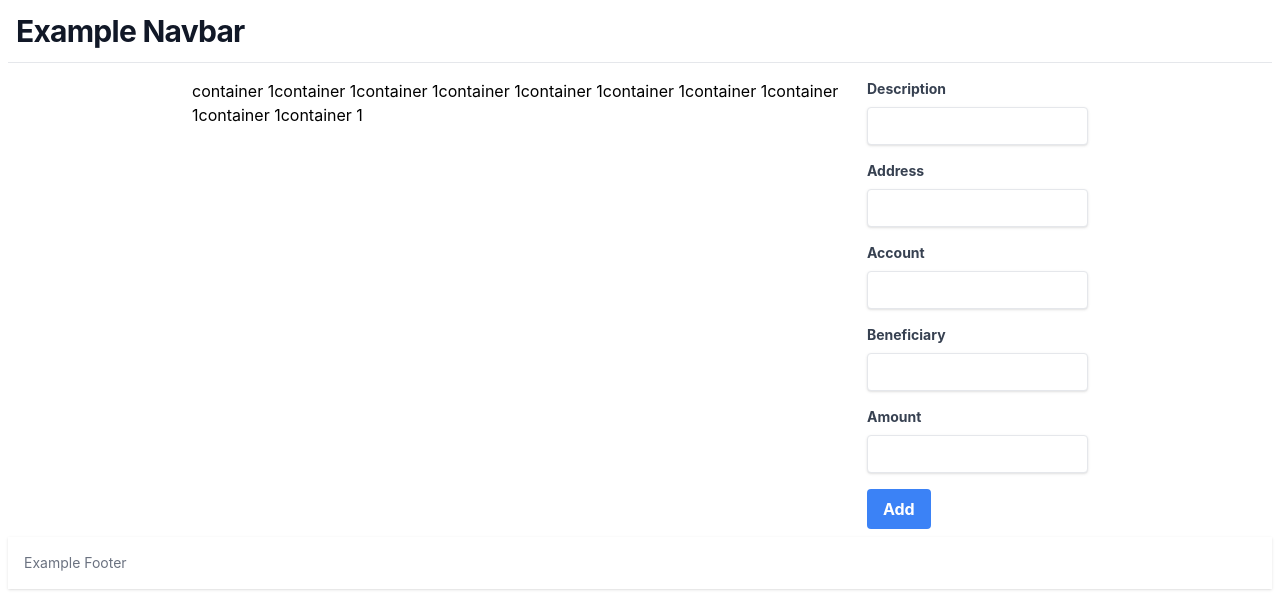
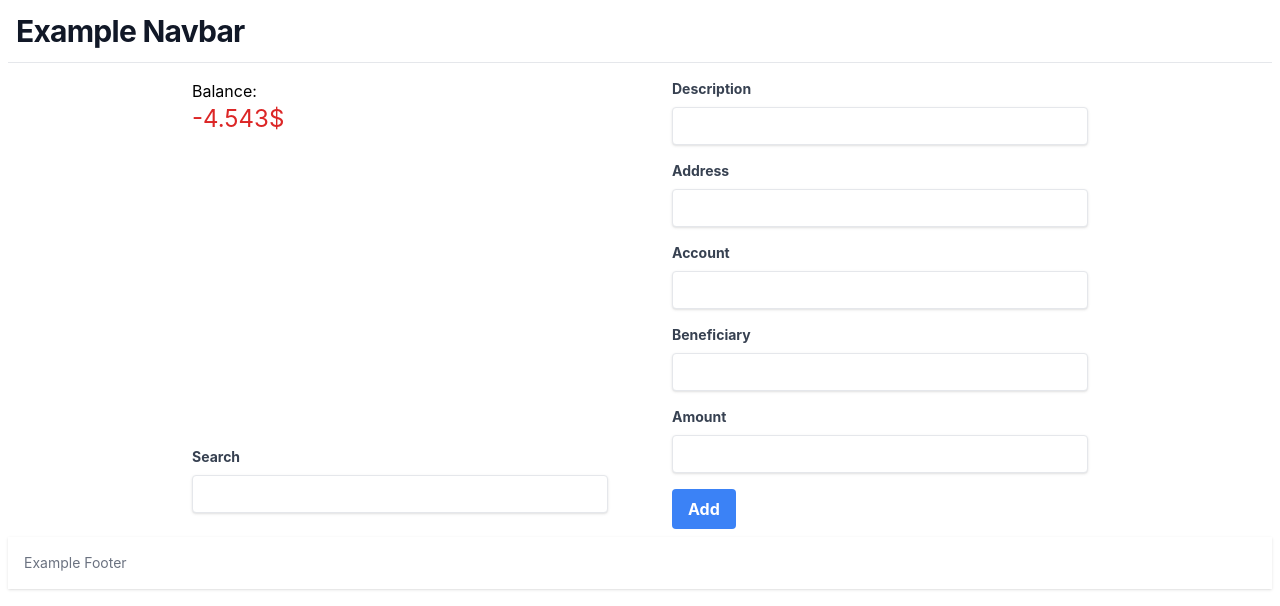
Before and after one commit to Mikolaj18/ts-redux-app, a React (Create React App) app: page / in a window 1280 px wide. Shown: the top 606 px of the page. Built offline with nearby package versions, Linux system fonts and the light colour scheme.

Commit message:
Create skeleton for filter and balance

```diff
--- a/src/App.tsx
+++ b/src/App.tsx
@@ -3,14 +3,21 @@ import './App.css';
 import Navbar from "./components/Navbar";
 import Footer from "./components/Footer";
 import AddTransaction from "./components/AddTransaction";
+import Balance from "./components/Balance";
+import Filter from "./components/Filter";
 
 function App() {
     return (
         <main className="mx-auto px-2">
             <Navbar/>
-            <div className="container max-w-4xl mx-auto flex justify-center gap-3 py-2">
-                <p>container 1container 1container 1container 1container 1container 1container 1container 1container 1container 1</p>
-                <AddTransaction/>
+            <div className="container max-w-4xl mx-auto flex flex-col-reverse md:flex-row justify-between py-2 gap-16 items-center md:items-stretch">
+                <div className="flex flex-col justify-between w-full md:w-1/2 gap-y-5 md:gap-y-0">
+                    <Balance/>
+                    <Filter/>
+                </div>
+                <div className="w-full md:w-1/2">
+                    <AddTransaction/>
+                </div>
             </div>
             <Footer/>
         </main>
--- /dev/null
+++ b/src/components/Balance.tsx
@@ -0,0 +1,11 @@
+const Balance = () => {
+    const totalBalance = -4.543;
+    return (
+        <div>
+            <p>Balance:</p>
+            <p className={`text-2xl font-normal ${totalBalance >= 0 ? "text-green-600" : "text-red-600"}`}>{totalBalance}$</p>
+        </div>
+    );
+}
+
+export default Balance;
--- /dev/null
+++ b/src/components/Filter.tsx
@@ -0,0 +1,13 @@
+import FormInput from "./FormInput";
+import {useRef} from "react";
+
+const Filter = () => {
+    const searchRef = useRef<HTMLInputElement>(document.createElement('input'));
+    return (
+      <div>
+          <FormInput name="Search" id="search" type="text" ref={searchRef}/>
+      </div>
+    );
+}
+
+export default Filter;
```
